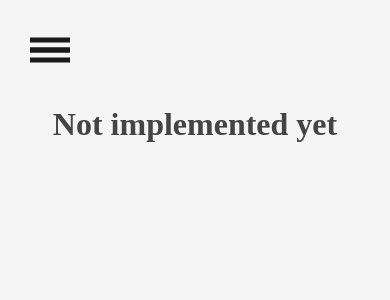
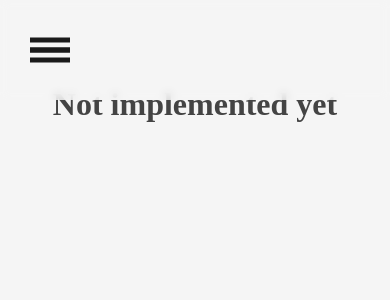
Before and after one commit to prasannathapa/reportcard, a React (Create React App) app: page / in a window 390 px wide. Shown: the top 300 px of the page. Built offline with nearby package versions, Linux system fonts and the light colour scheme; a web font is replaced by a local one.

Commit message:
UI changes for mobile

```diff
--- a/src/App.js
+++ b/src/App.js
@@ -37,7 +37,7 @@ class App extends React.Component {
     let mainComp = <div style={{height:'100%', textAlign:'center'}}><h1>Not implemented yet</h1></div>;
     switch (this.state.itemSelected) {
       case '1':
-        mainComp = <Student />
+        mainComp = <Student text=""/>
         break;
       case '2':
         mainComp = <University />
--- a/src/components/Drawer/Main.jsx
+++ b/src/components/Drawer/Main.jsx
@@ -9,7 +9,7 @@ function Main(props) {
     let start = 0, end = 17;
     if (!props.open) { start += 16; end += 15 }
     if (!props.animate) { end = start; }
-    let translate = "translate(" + (-20 + (props.open ? props.width : 0)) + "px,-20px)";
+    let translate = "translate(" + (0 + (props.open ? props.width : 0)) + "px,0px)";
     console.log("Main Rendered, anim drawer icon: " + props.animate);
 
     return (
@@ -34,11 +34,11 @@ function Main(props) {
             </BrowserView>
             <MobileView>
                 <div className="main"  id="main">
-                    <div className="header" >
+                    <div className="header" style={{height:'60px', transform: translate, transition:"0.5s", position:'fixed'}}>
                         <Lottie
                             onClick={props.toggler}
                             animationData={menuAnim}
-                            style={{position:"fixed", width: 100, height: 100, transform: translate, transition:"0.5s"}}
+                            style={{position:"fixed", width: 100, height: 100, transform:'translate(-20px,-20px)'}}
                             speed={0.8}
                             play={props.animate}
                             loop={false}
--- a/src/components/Drawer/drawer.jsx
+++ b/src/components/Drawer/drawer.jsx
@@ -20,9 +20,9 @@ function Drawer(props) {
     let mStyle = { width: props.open ? props.width + "px" : "0px" };
 
     if(isMobile){
-        mStyle.backgroundColor= "rgba(17, 17, 17, 0.8)";
-        mStyle.backdropFilter= "blur(15px)";
-    }
+        mStyle.backgroundColor= "rgba(245, 245, 245, 0.808)";
+        mStyle.backdropFilter= "blur(5px)";
+        }
     const drawerItems = props.list.map((item, index) =>
         <div key={index} className={(index === Number(props.activeId)) ? "selected" : ""} onClick={menuItemClick} item-id={index}>
             <img src={item[1]} alt={item[0]} />
@@ -33,7 +33,7 @@ function Drawer(props) {
         <React.Fragment>
             <div className="drawer" style={mStyle}>
                 <header>
-                    <span style={{ width: props.width }}>Grade Card<br></br>Analyzer</span>
+                    <span style={{ width: props.width, color: isMobile?'black':'white' }}>Grade Card<br></br>Analyzer</span>
                     <Lottie
                         animationData={animationData}
                         options={defaultOptions}
--- a/src/components/Drawer/drawer.scss
+++ b/src/components/Drawer/drawer.scss
@@ -2,7 +2,7 @@
   height: 100%;
   width: 0; /* 0 width - change this with JavaScript */
   position: fixed; /* Stay in place */
-  z-index: 2; /* Stay on top */
+  z-index: 69; /* Stay on top */
   top: 0; /* Stay at the top */
   left: 0;
   background-color: #111; /* Black*/
@@ -37,7 +37,7 @@
       background: rgb(10, 10, 10);
     }
     p {
-      color: #919191;
+      color: #686868;
       display: flex;
       align-items: center;
       padding-left: 12px;
@@ -65,13 +65,19 @@
 .main {
   background-color: whitesmoke  ;
   transition: margin-left 0.5s;
-  height: 100%;
   min-width: 350px;
+  padding-top: 80px;
   .header {
+    background-color: rgba(245, 245, 245, 0.808);
+    backdrop-filter: blur(5px);
+    top: 0;
     width: 100%;
+    z-index: 10;
+    position: fixed;
+    float: left;
     height: 100px;
     div {
-      z-index: 1;
+      z-index: 10;
       float: left;
       padding: 0;
       margin: 0;
--- a/src/components/Student/student.scss
+++ b/src/components/Student/student.scss
@@ -9,6 +9,7 @@
     justify-content: center;
     padding-bottom: 24px;
 }
+main {
     header {
         padding: 16px;
         .title {
@@ -20,6 +21,7 @@ header {
         }
         span {
             padding: 0;
+        }
     }
 }
 .resultbox {
@@ -36,7 +38,7 @@ header {
     font-size: larger;
     font-weight: 600;
 }
-.radarbox{
+.radarbox {
     margin: auto;
     width: 100%;
     min-width: 260px;
@@ -45,7 +47,7 @@ header {
     justify-content: center;
     padding-bottom: 24px;
 }
-.radarbox-container{
+.radarbox-container {
     display: flex;
     flex-wrap: wrap;
     margin: auto;
@@ -55,7 +57,7 @@ header {
     justify-content: center;
     padding-bottom: 24px;
 }
-.recharts-label{
+.recharts-label {
     tspan {
         z-index: 100;
         font-family: "Open Sans", cursive;
@@ -67,6 +69,6 @@ header {
         font-family: "Zilla Slab Highlight", cursive;
     }
 }
-.recharts-responsive-container{
+.recharts-responsive-container {
     margin-bottom: 28px;
 }
```
Also changed, not shown: firebase.json (added), 2 other files (tests, documents, lock files or other folders). Lines whose indentation alone changed are shown as unchanged.
